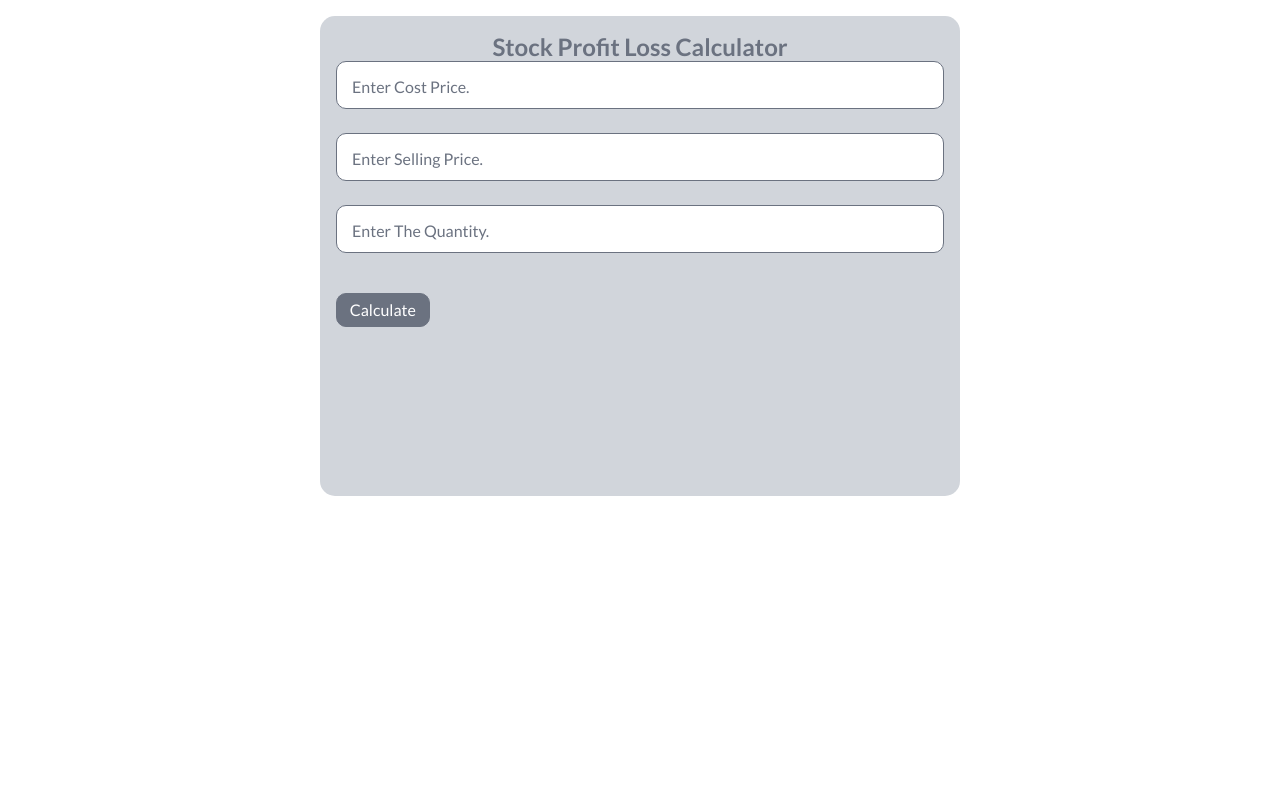
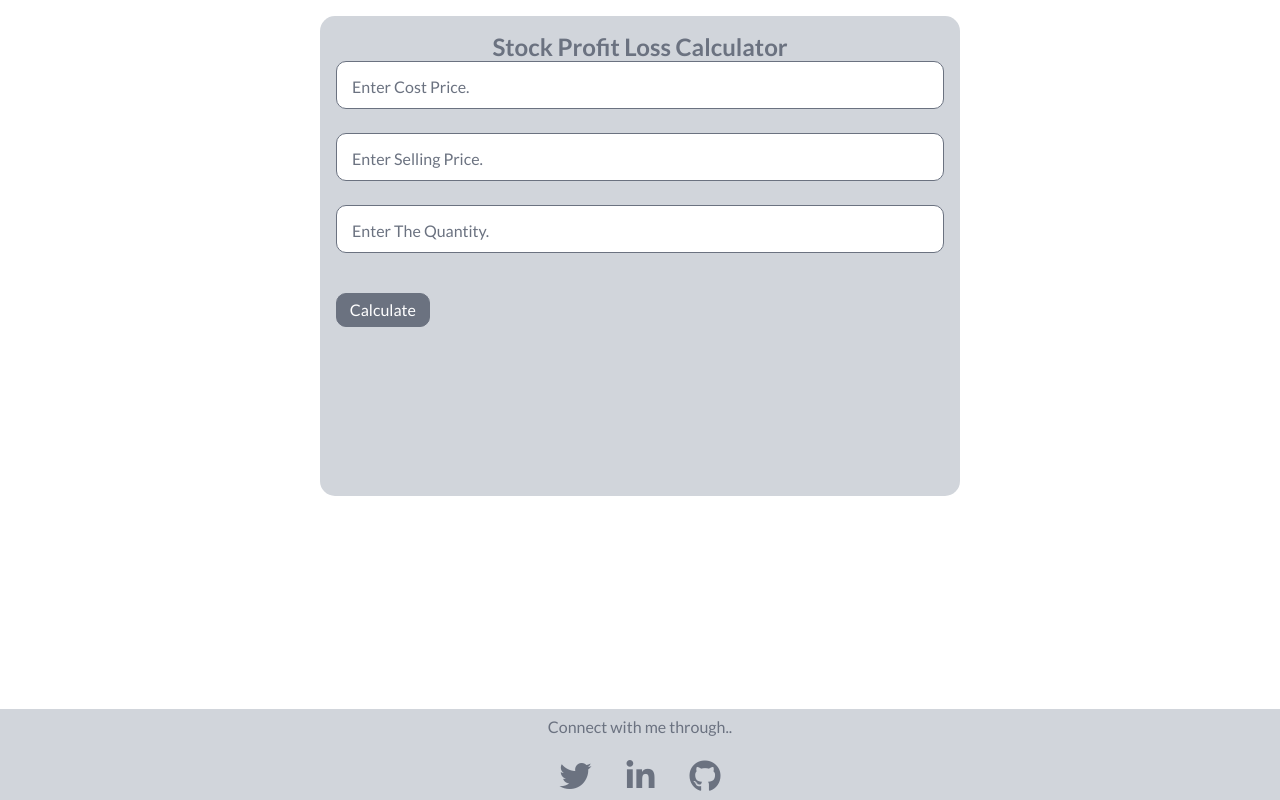
Before and after one commit to Mukesh0996/ProfitLossCalculator, a plain HTML site: page index.html in a window 1280 px wide. Drawn offline with Linux system fonts and the light colour scheme.

Commit message:
added footer and code level changes

```diff
--- a/index.html
+++ b/index.html
@@ -5,6 +5,7 @@
     <meta http-equiv="X-UA-Compatible" content="IE=edge">
     <meta name="viewport" content="width=device-width, initial-scale=1.0">
     <title>Profit Loss Calculator</title>
+    <link rel="stylesheet" href="https://cdnjs.cloudflare.com/ajax/libs/font-awesome/5.13.0/css/all.min.css">
     <link rel="stylesheet" href="./style.css">
 </head>
 <body>
@@ -31,7 +32,24 @@
         <div class="output"></div>
     </section>
     <footer class="footer">
-        <div class="footer_header"></div>
+        <div class="footer_header">Connect with me through..</div>
+        <ul class="footer-list">
+            <li class="footer-list_item">
+                <a href="">
+                    <i class="fab fa-twitter"></i>
+                </a>
+            </li>
+            <li class="footer-list_item">
+                <a href="">
+                    <i class="fab fa-linkedin-in"></i>
+                </a>
+            </li>
+            <li class="footer-list_item">
+                <a href="">
+                    <i class="fab fa-github"></i>
+                </a>
+            </li>
+        </ul>
     </footer>
     <script src="./script.js"></script>
 </body>
--- a/script.js
+++ b/script.js
@@ -14,6 +14,8 @@ submitBtn.addEventListener('click', (e) => {
 
     // reseting the errors
     errors.forEach(error => error.innerText = "");
+    main.classList.remove('highProfit');
+    main.classList.remove('highLoss');
 
     if(isNaN(cp) || cp<1) {
         errors[0].innerText = "Please enter a valid number for cost price. Cost Price should be greater than 0";
@@ -38,10 +40,10 @@ submitBtn.addEventListener('click', (e) => {
         output.style.display = "block";
         output.innerText = `Wohoo, your profit is INR ${profit.toFixed(2)} and the profit % is ${profitPercentage.toFixed(2)}`
     } //loss
-    else if (cp > sp) {
+    else if (cp >= sp) {
         const loss = (cp-sp) * quantity;
         const lossPercentage = (loss/cp) * 100;
-        if(lossPercentage > 50) {
+        if(lossPercentage >= 50) {
             main.classList.add('highLoss');
         }
         output.style.display = "block";
--- a/style.css
+++ b/style.css
@@ -110,6 +110,36 @@ button[type='submit']:hover {
     border-radius: 5px;
 }
 
+.footer {
+    position: fixed;
+    bottom: 0px;
+    width: 100%;
+    background:#D1D5DB;
+    font: inherit;
+}
+
+.footer_header {
+    color: #6B7280;
+    text-align: center;
+    margin: .5rem 0;
+}
+
+.footer-list {
+    text-align: center;
+    margin-top: 1rem;
+}
+.footer-list_item {
+    display: inline-block;
+    padding: 0 .5rem;
+    margin: .5rem;
+}
+i {
+    font-size: 2rem;
+    color: #6B7280;
+}
+i:hover {
+    color: #646b77;
+}
 @media (max-width: 41rem) {
     .main {
         width: 100vw;
```
